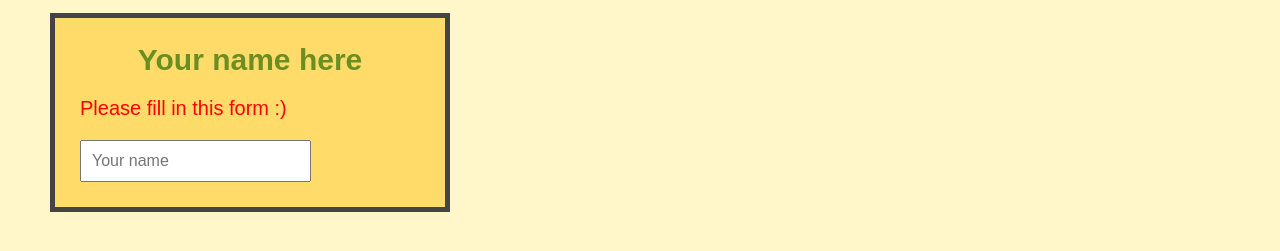
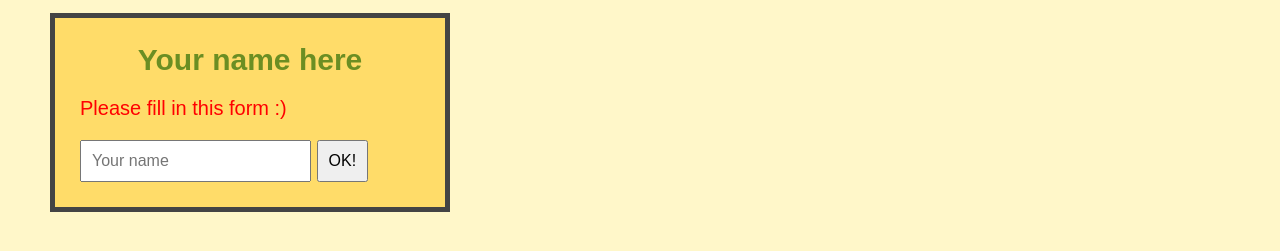
Before and after one commit to aminnicevic04/Jonas-Schmedtmann-JS-course, a plain HTML site: page 04-HTML-CSS/final/index.html in a window 1280 px wide. Shown: the part 525-776 px from the top of the page. Drawn offline with Linux system fonts and the light colour scheme.

Commit message:
From Zero to Expert

```diff
--- a/04-HTML-CSS/final/index.html
+++ b/04-HTML-CSS/final/index.html
@@ -32,7 +32,7 @@
       <p class="first">Please fill in this form :)</p>
 
       <input type="text" placeholder="Your name" />
-      <!-- <button>OK!</button> -->
+      <button>OK!</button>
     </form>
   </body>
 </html>
```
